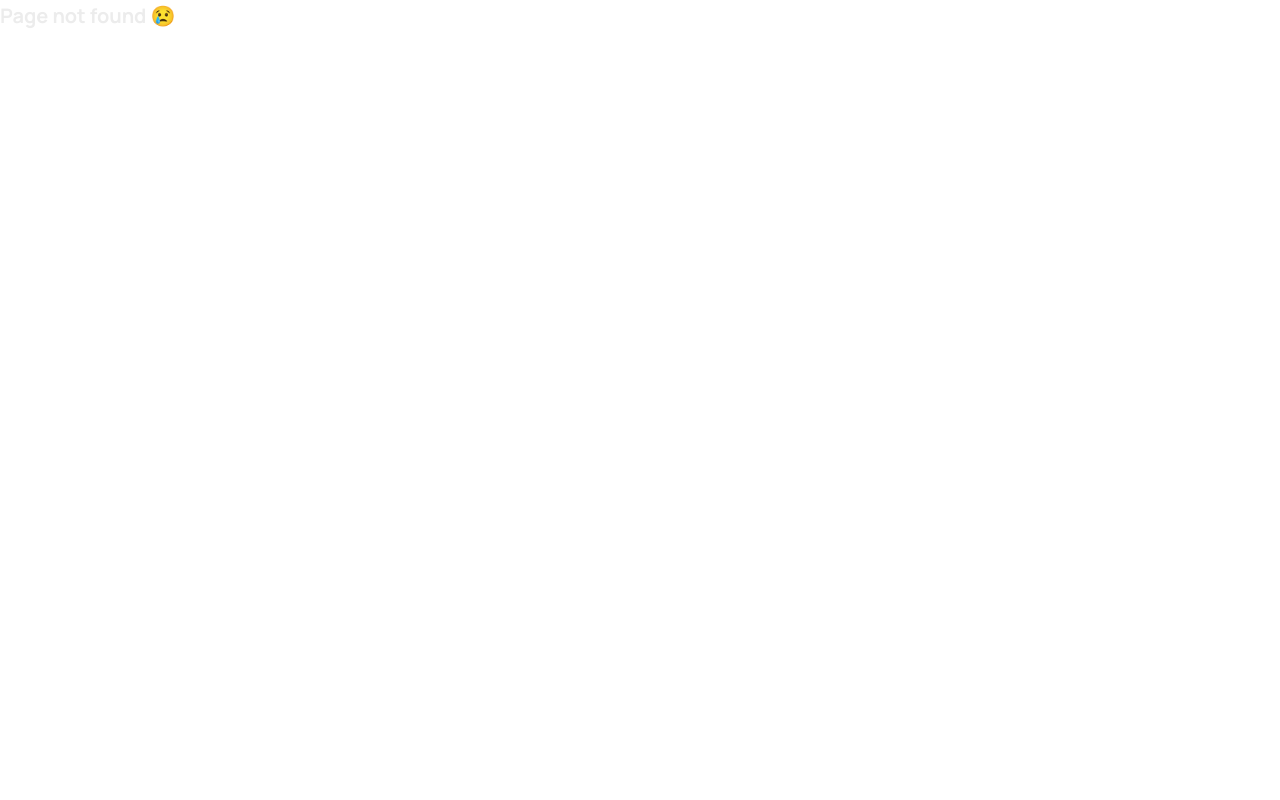
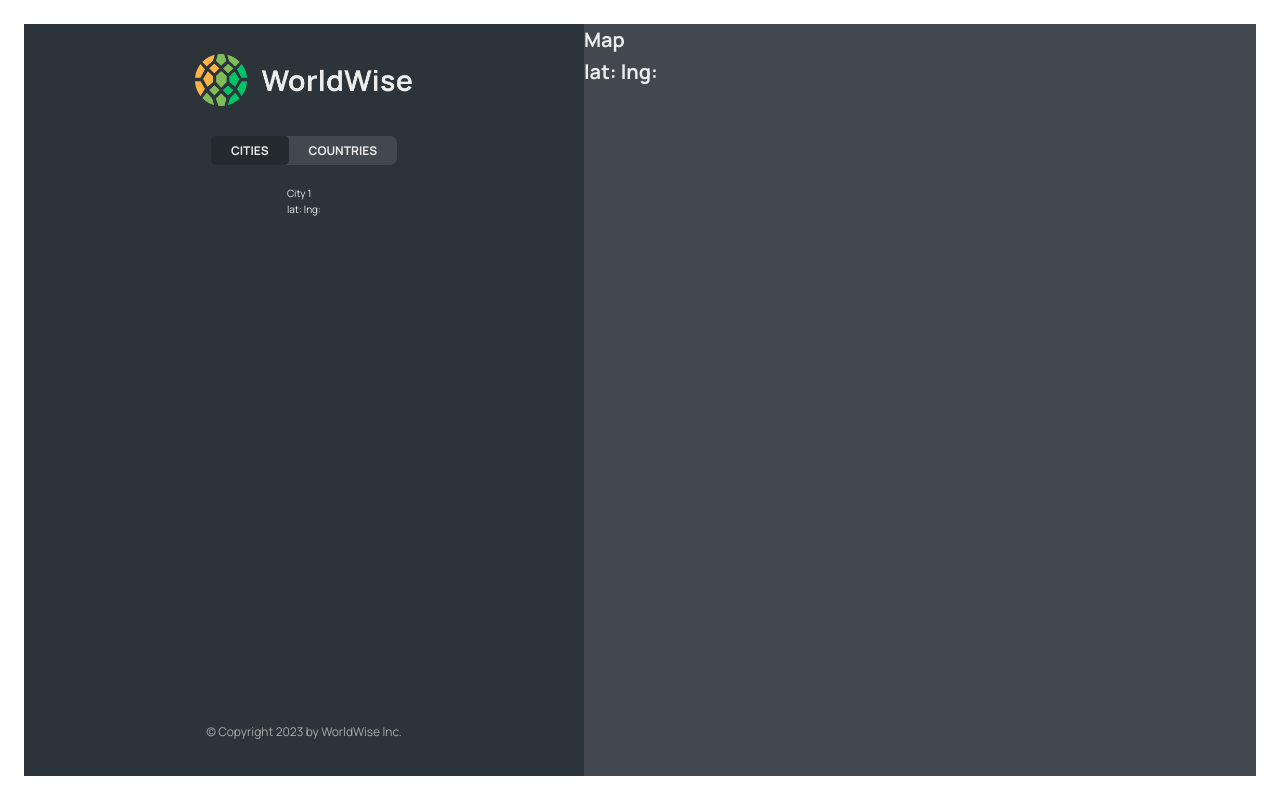
Before and after one commit to sinadl/react-practice, a React (Vite) app in the folder worldwise/: page /app/cities/1 in a window 1280 px wide. Before the commit this address had no page. Built offline with nearby package versions, Linux system fonts and the light colour scheme; data requests are answered from the project's data file.

Commit message:
update --ver 1.1.3
-- query string
--searchParams hook

```diff
--- a/worldwise/src/App.jsx
+++ b/worldwise/src/App.jsx
@@ -10,6 +10,7 @@ import PageNotFound from './pages/PageNotFound'
 import Login from './pages/Login'
 import CityList from "./components/cityList/CityList"
 import CountryList from './components/countryList/CountryList'
+import City from "./components/city/City"
 
 const URL_CITIES = 'http://localhost:8000'
 export default function App() {
@@ -41,6 +42,7 @@ export default function App() {
         <Route path="app" element={<AppLayout />}>
           <Route index element={<CityList cities={cities} isLoading={isLoading}/>}/>
           <Route path="cities" element={<CityList cities={cities} isLoading={isLoading}/>}/>
+          <Route path="cities/:id" element={<City/>}/>
           <Route path="countries" element={<CountryList cities={cities} isLoading={isLoading}/>}/>
           <Route path="form" element={<p>Form</p>}/>
         </Route>
--- a/worldwise/src/components/city/City.jsx
+++ b/worldwise/src/components/city/City.jsx
@@ -1,3 +1,4 @@
+import { useParams, useSearchParams } from "react-router-dom";
 import styles from "./City.module.css";
 
 const formatDate = (date) =>
@@ -16,45 +17,54 @@ function City() {
     date: "2027-10-31T15:59:59.138Z",
     notes: "My favorite city so far!",
   };
-
+  const [searchParams,setSearchParams] = useSearchParams();
+  const lat = searchParams.get('lat')
+  const lng = searchParams.get('lng')
+  const x = useParams()
   const { cityName, emoji, date, notes } = currentCity;
 
   return (
-    <div className={styles.city}>
-      <div className={styles.row}>
-        <h6>City name</h6>
-        <h3>
-          <span>{emoji}</span> {cityName}
-        </h3>
-      </div>
 
-      <div className={styles.row}>
-        <h6>You went to {cityName} on</h6>
-        <p>{formatDate(date || null)}</p>
-      </div>
+    <div>City {x.id}
+    <p>lat: {lat}
+    lng: {lng}
+    </p>
+    </div>
+    // <div className={styles.city}>
+    //   <div className={styles.row}>
+    //     <h6>City name</h6>
+    //     <h3>
+    //       <span>{emoji}</span> {cityName}
+    //     </h3>
+    //   </div>
 
-      {notes && (
-        <div className={styles.row}>
-          <h6>Your notes</h6>
-          <p>{notes}</p>
-        </div>
-      )}
+    //   <div className={styles.row}>
+    //     <h6>You went to {cityName} on</h6>
+    //     <p>{formatDate(date || null)}</p>
+    //   </div>
 
-      <div className={styles.row}>
-        <h6>Learn more</h6>
-        <a
-          href={`https://en.wikipedia.org/wiki/${cityName}`}
-          target="_blank"
-          rel="noreferrer"
-        >
-          Check out {cityName} on Wikipedia &rarr;
-        </a>
-      </div>
+    //   {notes && (
+    //     <div className={styles.row}>
+    //       <h6>Your notes</h6>
+    //       <p>{notes}</p>
+    //     </div>
+    //   )}
 
-      <div>
-        <ButtonBack />
-      </div>
-    </div>
+    //   <div className={styles.row}>
+    //     <h6>Learn more</h6>
+    //     <a
+    //       href={`https://en.wikipedia.org/wiki/${cityName}`}
+    //       target="_blank"
+    //       rel="noreferrer"
+    //     >
+    //       Check out {cityName} on Wikipedia &rarr;
+    //     </a>
+    //   </div>
+
+    //   <div>
+    //     <ButtonBack />
+    //   </div>
+    // </div>
   );
 }
 
--- a/worldwise/src/components/cityItem/CityItem.jsx
+++ b/worldwise/src/components/cityItem/CityItem.jsx
@@ -1,3 +1,4 @@
+import { Link } from 'react-router-dom';
 import styles from './CityItem.module.css'
 
 const formDate = (date) =>
@@ -8,13 +9,15 @@ new Intl.DateTimeFormat('en',{
 }).format(new Date(date));
 
 export default function CityItem({city}) {
-  const {cityName, emoji, date,id} = city
+  const {cityName, emoji, date,id,position} = city
   return (
-   <li key={id}  className={styles.cityItem}>
-    <span className={styles.emoji}>{emoji}</span>
-    <h3 className={styles.name}>{cityName}</h3>
-    <time className={styles.date}>({formDate(date)})</time>
-    <button className={styles.deleteBtn}>&times;</button>
+   <li key={id}  >
+    <Link className={styles.cityItem} to={`${id}?lat=${position.lat}&lng=${position.lng}`}>
+      <span className={styles.emoji}>{emoji}</span>
+      <h3 className={styles.name}>{cityName}</h3>
+      <time className={styles.date}>({formDate(date)})</time>
+      <button className={styles.deleteBtn}>&times;</button>
+    </Link>
    </li>
   )
 }
--- a/worldwise/src/components/map/Map.jsx
+++ b/worldwise/src/components/map/Map.jsx
@@ -1,6 +1,17 @@
+import { useSearchParams } from "react-router-dom"
+import styles from './Map.module.css'
 
 export default function Map() {
+  const [searchParams,setSearchParams] = useSearchParams();
+  const lat = searchParams.get('lat')
+  const lng = searchParams.get('lng')
   return (
-    <div>Map</div>
+    <div className={styles.mapContainer}>
+      <h1>Map</h1>
+      <h1>
+        lat: {lat}
+        lng: {lng}
+      </h1>
+    </div>
   )
 }
```
